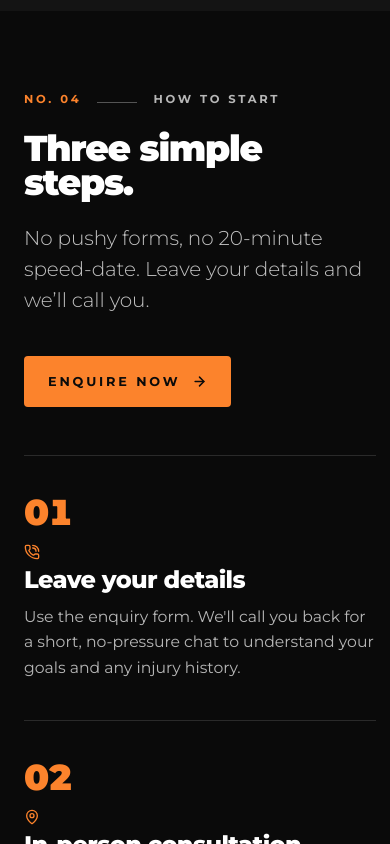
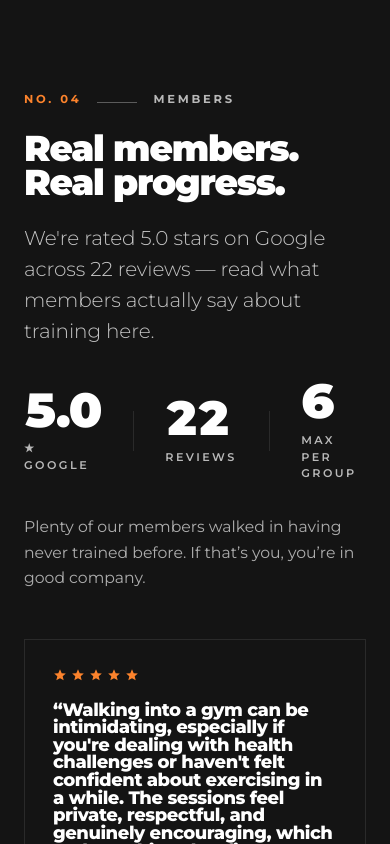
Before and after one commit to jevancousins/gain-website, a Next.js app: page / in a window 390 px wide. Shown: the part 4680-5524 px from the top of the page. Built offline with nearby package versions, Linux system fonts and the light colour scheme.

Commit message:
Merge duplicate how-to-start sections on home page (#23)

```diff
--- a/src/app/page.tsx
+++ b/src/app/page.tsx
@@ -9,11 +9,11 @@ import {
   Lede,
   Pill,
 } from "@/components/ui";
-import { Folio, Rule, PullQuote, Caption } from "@/components/editorial";
+import { Folio, Rule } from "@/components/editorial";
 import { Photo } from "@/components/photo";
 import { HeroVideo } from "@/components/hero-video";
 import { SITE, IMAGES, GOOGLE_RATING, REVIEWS } from "@/lib/utils";
-import { Dumbbell, Users, HeartPulse, Compass, Star, ArrowDown, PhoneCall, MapPin, Handshake, ExternalLink } from "lucide-react";
+import { Dumbbell, Users, HeartPulse, Compass, Star, ArrowDown, PhoneCall, Handshake, ExternalLink, ClipboardCheck } from "lucide-react";
 
 export default function HomePage() {
   return (
@@ -210,62 +210,11 @@ export default function HomePage() {
         </div>
       </Section>
 
-      {/* ——— 04 · HOW IT WORKS — the real funnel ——— */}
-      <Section tone="ink">
-        <div className="grid lg:grid-cols-12 gap-12 lg:gap-16">
-          <div className="lg:col-span-5">
-            <Folio number="04" label="How to start" />
-            <H2 className="mt-6">Three simple steps.</H2>
-            <Lede className="mt-6">
-              No pushy forms, no 20-minute speed-date. Leave your details
-              and we&rsquo;ll call you.
-            </Lede>
-            <div className="mt-10">
-              <CTAButton href="/contact" variant="primary">Enquire now</CTAButton>
-            </div>
-
-            <div className="mt-14 hidden lg:block">
-              <Photo
-                src={IMAGES.gymStretching}
-                alt="A coach warming up with a member in the gym"
-                aspect="aspect-[4/5]"
-                tone="warm"
-                sizes="(min-width: 1024px) 35vw, 100vw"
-              />
-              <Caption>Warm-up in the gym at Dursley Road.</Caption>
-            </div>
-          </div>
-
-          <ol className="lg:col-span-7 border-t border-ink-line">
-            {[
-              { n: "01", icon: <PhoneCall size={16} />, t: "Leave your details", d: "Use the enquiry form. We'll call you back for a short, no-pressure chat to understand your goals and any injury history." },
-              { n: "02", icon: <MapPin size={16} />, t: "In-person consultation", d: "If it sounds like a fit, you'll be invited to the studio to meet us, see the space, and talk through how training would look for you." },
-              { n: "03", icon: <Handshake size={16} />, t: "Join if you want to", d: "We talk membership at the consultation. No contracts, no pressure — just an honest path forward if it's right." },
-            ].map((s) => (
-              <li key={s.n} className="border-b border-ink-line py-10 grid grid-cols-12 gap-x-8 gap-y-3 items-start">
-                <div className="col-span-12 md:col-span-2">
-                  <span className="display text-4xl md:text-5xl text-flame font-black tabular-nums leading-none">
-                    {s.n}
-                  </span>
-                </div>
-                <div className="col-span-12 md:col-span-10">
-                  <div className="flex items-center gap-3 text-flame mb-2">
-                    {s.icon}
-                  </div>
-                  <h3 className="display-tight text-2xl md:text-[1.8rem] text-paper">{s.t}</h3>
-                  <p className="mt-3 text-paper/70 text-[0.98rem] leading-relaxed max-w-lg">{s.d}</p>
-                </div>
-              </li>
-            ))}
-          </ol>
-        </div>
-      </Section>
-
-      {/* ——— 05 · SOCIAL PROOF ——— */}
+      {/* ——— 04 · SOCIAL PROOF ——— */}
       <Section tone="ink-soft">
         <div className="grid lg:grid-cols-12 gap-12 items-start">
           <div className="lg:col-span-5">
-            <Folio number="05" label="Members" />
+            <Folio number="04" label="Members" />
             <H2 className="mt-6">Real members. Real progress.</H2>
             <Lede className="mt-6">
               {`We're rated ${GOOGLE_RATING.stars.toFixed(1)} stars on Google across ${GOOGLE_RATING.count} reviews — read what members actually say about training here.`}
@@ -337,7 +286,7 @@ export default function HomePage() {
         </div>
       </Section>
 
-      {/* ——— 06 · FACILITIES SNAPSHOT ——— */}
+      {/* ——— 05 · FACILITIES SNAPSHOT ——— */}
       <Section tone="ink">
         <div className="grid lg:grid-cols-12 gap-12 lg:gap-16 items-center">
           <div className="lg:col-span-5 order-2 lg:order-1">
@@ -351,7 +300,7 @@ export default function HomePage() {
           </div>
 
           <div className="lg:col-span-7 order-1 lg:order-2">
-            <Folio number="06" label="The Gym" />
+            <Folio number="05" label="The Gym" />
             <H2 className="mt-6">A small, fully-equipped gym &mdash; where the classes happen.</H2>
             <Lede className="mt-6">
               The gym is the heart of Gain. Classes run as small-group
@@ -379,11 +328,11 @@ export default function HomePage() {
         </div>
       </Section>
 
-      {/* ——— 07 · PROGRAMMES LADDER — 6-week and 12-week ——— */}
+      {/* ——— 06 · HOW TO START — programmes + process ——— */}
       <Section tone="ink-soft">
         <div className="grid lg:grid-cols-12 gap-10 lg:gap-16 items-end mb-14">
           <div className="lg:col-span-7">
-            <Folio number="07" label="How most members start" />
+            <Folio number="06" label="How to start" />
             <h2 className="display mt-6 text-[clamp(2.5rem,6vw,5rem)] text-paper leading-[0.95]">
               Two structured paths,<br />
               <span className="display-italic font-medium text-flame">one clear next step.</span>
@@ -464,6 +413,26 @@ export default function HomePage() {
           </Link>
           .
         </p>
+
+        <Rule tone="paper" className="mt-14" />
+        <div className="mt-14 grid md:grid-cols-3 gap-8">
+          {[
+            { icon: <PhoneCall size={18} />, t: "Book a free consultation", d: "Pick a time for a 30-minute phone call or in-person visit. We learn your goals, you ask your questions." },
+            { icon: <Handshake size={18} />, t: "Choose your programme", d: "If it's a good fit, pick your 6-week or 12-week path and get started." },
+            { icon: <ClipboardCheck size={18} />, t: "Induction and first session", d: "A short one-to-one to set your baseline, then straight into coached group training." },
+          ].map((s) => (
+            <div key={s.t} className="flex gap-4">
+              <span className="mt-1 text-flame shrink-0">{s.icon}</span>
+              <div>
+                <h3 className="display-tight text-lg text-paper">{s.t}</h3>
+                <p className="mt-2 text-paper/65 text-sm leading-relaxed">{s.d}</p>
+              </div>
+            </div>
+          ))}
+        </div>
+        <div className="mt-10 text-center">
+          <CTAButton href="/contact#book" variant="primary">Book a consultation</CTAButton>
+        </div>
       </Section>
 
       <FinalCTA />
```
